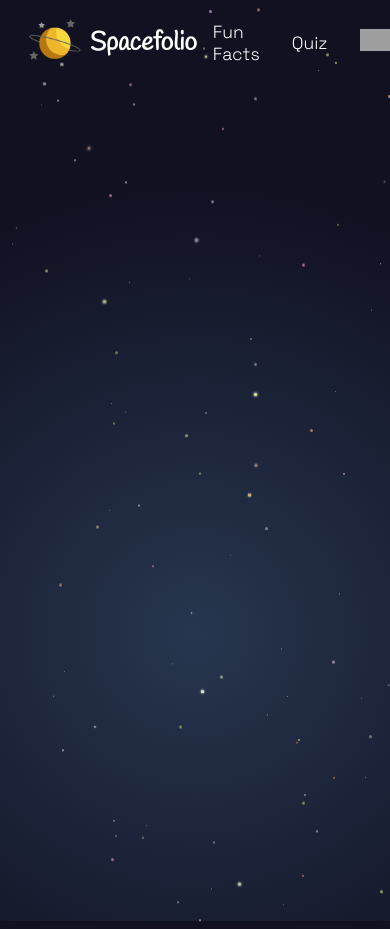
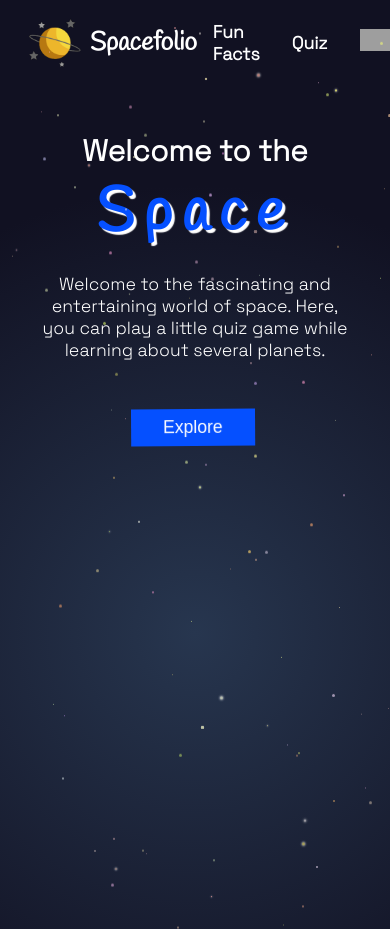
Before and after one commit to Mohit-Vaswani/spacefolio, a React (Create React App) app: page / in a window 390 px wide. Built offline with nearby package versions, Linux system fonts and the light colour scheme; grey boxes are pictures that could not be loaded.

Commit message:
Home page completed

```diff
--- a/src/Pages/Home.jsx
+++ b/src/Pages/Home.jsx
@@ -1,13 +1,36 @@
 import Navbar from "../Components/Navbar";
 import Background from "../Components/Background";
+import { useRef } from "react";
 
 const Home = () => {
-    return(
-        <>
-        <Background/>
-        <Navbar/>
-        </>
-    )
-}
+  const welcome = useRef(null);
+  const space = useRef(null);
+  const paragraph = useRef(null);
 
-export default Home
+  return (
+    <main>
+      <Background />
+      <Navbar />
+      <section>
+        <div>
+          <div className="mainText">
+            <h3 ref={welcome}>Welcome to the</h3>
+            <h1 ref={space}>Space</h1>
+          </div>
+          <p ref={welcome}>
+            Welcome to the fascinating and entertaining world of space. Here,
+            you can play a little quiz game while learning about several
+            planets.
+          </p>
+          <a href="/">
+          <button className="btn wobble-hor-bottom">
+            Explore
+          </button>
+          </a>
+        </div>
+      </section>
+    </main>
+  );
+};
+
+export default Home;
--- a/src/index.css
+++ b/src/index.css
@@ -1,27 +1,30 @@
-@import url('https://fonts.googleapis.com/css2?family=Handlee&family=Space+Grotesk:wght@300&display=swap');
+@import url("https://fonts.googleapis.com/css2?family=Handlee&family=Space+Grotesk:wght@300&display=swap");
 
-:root{
+:root {
   --header-height: 3rem;
   --font-semi: 600;
 }
 
 /*===== Colores =====*/
-  :root{
+:root {
   --first-color: #ffffff;
-    --second-color: #0E2431;
+  --second-color: #0e2431;
+  --space-color: #0550ff;
 }
 
 /*===== Fuente y tipografia =====*/
-  :root{
-    --body-font: 'Space Grotesk', sans-serif;
-    --logo-font: 'Handlee', cursive;
-    --big-font-size: 2rem;
-    --h2-font-size: 1.25rem;
+:root {
+  --body-font: "Space Grotesk", sans-serif;
+  --logo-font: "Handlee", cursive;
+  --big-font-size: 3rem;
+  --h2-font-size: 1.85rem;
   --medium-font-size: 1.6rem;
   --normal-font-size: 1.1rem;
+  --welcome-font-size: 3.75rem;
+  --space-font-size: 6rem;
 }
-  @media screen and (min-width: 768px){
-    :root{
+@media screen and (min-width: 768px) {
+  :root {
     --big-font-size: 3.5rem;
     --h2-font-size: 2rem;
     --normal-font-size: 1rem;
@@ -30,7 +33,7 @@
 }
 
 /*===== Margenes =====*/
-  :root{
+:root {
   --mb-1: 0.5rem;
   --mb-2: 1rem;
   --mb-3: 1.5rem;
@@ -39,8 +42,18 @@
   --mb-6: 3rem;
 }
 
+/*===== Padding =====*/
+:root {
+  --pd-1: 0.5rem;
+  --pd-2: 1rem;
+  --pd-3: 1.5rem;
+  --pd-4: 2rem;
+  --pd-5: 2.5rem;
+  --pd-6: 3rem;
+}
+
 /*===== z index =====*/
-  :root{
+:root {
   --z-back: -10;
   --z-normal: 1;
   --z-tooltip: 10;
@@ -48,13 +61,15 @@
 }
 
 /*===== BASE =====*/
-  *,::before,::after{
+*,
+::before,
+::after {
   box-sizing: border-box;
 }
-  html{
+html {
   scroll-behavior: smooth;
 }
-  body{
+body {
   margin: 0;
   font-family: var(--body-font);
   font-size: var(--normal-font-size);
@@ -62,53 +77,180 @@
   background: var(--second-color);
 }
 
-
 /*========= Navbar =========*/
 
-  nav{
+nav {
   display: flex;
   align-items: center;
   justify-content: space-between;
   padding: 0px 20px;
 }
 
-.logo{
+.logo {
   display: flex;
   align-items: center;
 }
 
-.logo{
+.logo {
   color: var(--first-color);
   text-decoration: none;
 }
 
-.logo img{
+.logo img {
   width: 70px;
   height: 70px;
 }
 
-.logo p{
+.logo p {
   font-family: var(--logo-font);
   font-size: var(--medium-font-size);
   font-weight: bold;
 }
 
-.navlist{
+.navlist {
   display: flex;
   align-items: center;
 }
 
-.navlist a{
+.navlist a {
   margin: 1rem;
   color: var(--first-color);
-    font-weight: var(--normal-font-size);
+  font-size: var(--normal-font-size);
+  font-weight: bold;
   text-decoration: none;
 }
 
-.navlist a:hover{
+.navlist a:hover {
   color: skyblue;
 }
 
-.navlist img{
+.navlist img {
   width: 30px;
 }
+
+/*====== Home =======*/
+
+section {
+  display: flex;
+  flex-direction: column;
+  justify-content: center;
+  align-items: center;
+  text-align: center;
+  margin-top: var(--mb-4);
+}
+
+.mainText {
+  line-height: 0.3;
+}
+
+.mainText h3 {
+  font-size: var(--welcome-font-size);
+}
+
+.mainText h1 {
+  font-size: var(--space-font-size);
+  font-family: var(--logo-font);
+  color: var(--space-color);
+  text-shadow: 5px 5px 1px #ffffff;
+  letter-spacing: 10px;
+}
+
+section p {
+  font-size: var(--medium-font-size);
+  padding: 0 20%;
+  margin: var(--mb-6) 0;
+}
+
+.btn {
+  padding: var(--pd-1) var(--pd-6);
+  font-size: var(--medium-font-size);
+  background: var(--space-color);
+  color: var(--first-color);
+  text-decoration: none;
+  border: none;
+  cursor: pointer;
+}
+
+/* Button Animation */
+
+.wobble-hor-bottom {
+  -webkit-animation: wobble-hor-bottom 0.8s 4s 3 both;
+  animation: wobble-hor-bottom 0.8s 4s 3 both;
+}
+
+@-webkit-keyframes wobble-hor-bottom {
+  0%,
+  100% {
+    -webkit-transform: translateX(0%);
+    transform: translateX(0%);
+    -webkit-transform-origin: 50% 50%;
+    transform-origin: 50% 50%;
+  }
+  15% {
+    -webkit-transform: translateX(-30px) rotate(-6deg);
+    transform: translateX(-30px) rotate(-6deg);
+  }
+  30% {
+    -webkit-transform: translateX(15px) rotate(6deg);
+    transform: translateX(15px) rotate(6deg);
+  }
+  45% {
+    -webkit-transform: translateX(-15px) rotate(-3.6deg);
+    transform: translateX(-15px) rotate(-3.6deg);
+  }
+  60% {
+    -webkit-transform: translateX(9px) rotate(2.4deg);
+    transform: translateX(9px) rotate(2.4deg);
+  }
+  75% {
+    -webkit-transform: translateX(-6px) rotate(-1.2deg);
+    transform: translateX(-6px) rotate(-1.2deg);
+  }
+}
+@keyframes wobble-hor-bottom {
+  0%,
+  100% {
+    -webkit-transform: translateX(0%);
+    transform: translateX(0%);
+    -webkit-transform-origin: 50% 50%;
+    transform-origin: 50% 50%;
+  }
+  15% {
+    -webkit-transform: translateX(-30px) rotate(-6deg);
+    transform: translateX(-30px) rotate(-6deg);
+  }
+  30% {
+    -webkit-transform: translateX(15px) rotate(6deg);
+    transform: translateX(15px) rotate(6deg);
+  }
+  45% {
+    -webkit-transform: translateX(-15px) rotate(-3.6deg);
+    transform: translateX(-15px) rotate(-3.6deg);
+  }
+  60% {
+    -webkit-transform: translateX(9px) rotate(2.4deg);
+    transform: translateX(9px) rotate(2.4deg);
+  }
+  75% {
+    -webkit-transform: translateX(-6px) rotate(-1.2deg);
+    transform: translateX(-6px) rotate(-1.2deg);
+  }
+}
+
+@media screen and (max-width: 800px) {
+  .mainText h3 {
+    font-size: var(--h2-font-size);
+  }
+  .mainText h1 {
+    font-size: var(--welcome-font-size);
+    text-shadow: 3px 3px 1px #ffffff;
+  }
+  section p {
+    font-size: var(--normal-font-size);
+    padding: 0 10%;
+  }
+  .btn {
+    padding: var(--pd-1) var(--pd-4);
+    font-size: var(--normal-font-size);
+  }
+}
```
Lines whose indentation alone changed are shown as unchanged.
